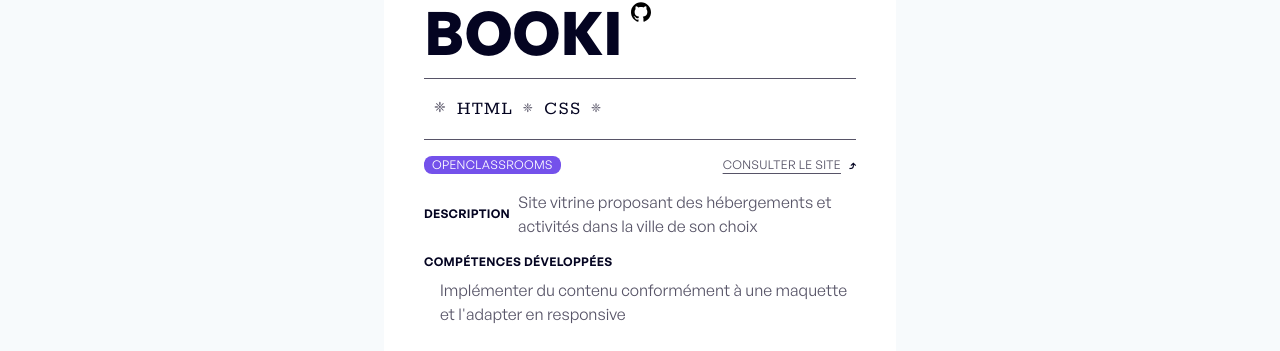
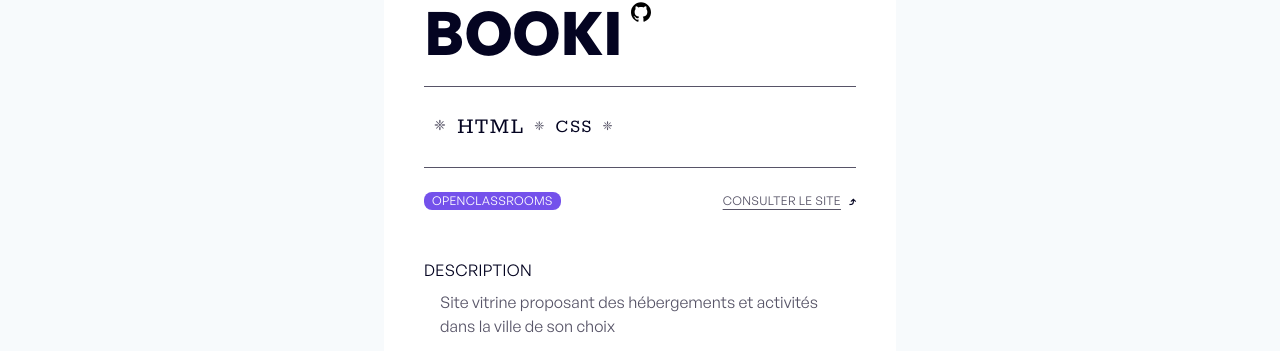
Before and after one commit to MandyTrl/mdytrl, a Next.js app: page /projects/Booki in a window 1280 px wide. Shown: the part 601-952 px from the top of the page. Built offline with nearby package versions, Linux system fonts and the light colour scheme; what tailwindcss-gradients would draw is missing.

Commit message:
switch section to page (about) + spacing)

```diff
--- /dev/null
+++ b/src/app/about/page.tsx
@@ -0,0 +1,16 @@
+import { Inspiration } from '@/components/Inspiration/Inspiration'
+import { AboutLayout } from '@/components/Layouts/AboutLayout'
+
+export default function About() {
+  return (
+    <main className="flex flex-col h-full items-center justify-between font-generalSans">
+      <section id="about" className="mb-20 h-full">
+        <AboutLayout />
+      </section>
+
+      <section id="inspiration" className="mb-20">
+        <Inspiration />
+      </section>
+    </main>
+  )
+}
--- a/src/app/layout.tsx
+++ b/src/app/layout.tsx
@@ -1,7 +1,7 @@
 import type { Metadata } from 'next'
 import './globals.css'
 import { rokkitt, generalSans } from '@/utils/fonts'
-import { Navbar } from '@/components/Navbar'
+import { Navbar } from '@/components/Navigation/Navbar'
 import { Footer } from '@/components/Footer/Footer'
 import Cursor from '@/components/UI/Cursor'
 import { PreLoader } from '@/components/PreLoader'
--- a/src/app/page.tsx
+++ b/src/app/page.tsx
@@ -1,7 +1,5 @@
 import { LocalTime } from '@/components/LocalTime'
-import { TechnicalSkillsLayout } from './layouts/TechnicalSkillsLayout'
-import { AboutLayout } from './layouts/AboutLayout'
-import { Inspiration } from '@/components/Inspiration/Inspiration'
+import { TechnicalSkillsLayout } from '@/components/layouts/TechnicalSkillsLayout'
 
 export default function Home() {
   return (
@@ -17,14 +15,6 @@
         <div className="text-6xl mb-12">Projets</div>
         <TechnicalSkillsLayout />
       </section>
-
-      <section id="about" className="mb-20 h-full">
-        <AboutLayout />
-      </section>
-
-      <section id="inspiration" className="mb-20">
-        <Inspiration />
-      </section>
     </main>
   )
 }
--- a/src/app/projects/[slug]/page.tsx
+++ b/src/app/projects/[slug]/page.tsx
@@ -1,4 +1,4 @@
-import { ProjectLayout } from '@/app/layouts/ProjectLayout'
+import { ProjectLayout } from '@/components/Layouts/ProjectLayout'
 
 export default function ResumeProject() {
   return (
--- a/src/app/layouts/ProjectLayout.tsx
+++ b/src/components/Layouts/ProjectLayout.tsx
@@ -5,7 +5,6 @@
 import { clsx } from 'clsx'
 import { v4 as uuidv4 } from 'uuid'
 import { projects } from '@/utils/datas/projects'
-import { Separator } from '@/components/UI/Separator'
 import { Slider } from '@/components/UI/Slider'
 
 export const ProjectLayout = () => {
@@ -44,10 +43,10 @@
           )}
         </div>
 
-        <ul className="w-full flex items-center border-y border-solid border-gray-primary py-4 my-4">
+        <ul className="w-full flex items-center border-y border-solid border-gray-primary py-6 my-6">
           {project.stacks.map((stack: string) => {
             return stack !== lastStack ? (
-              <li key={uuidv4()} className="flex items-center uppercase tracking-wider font-rokkitt text-xl">
+              <li key={uuidv4()} className="flex items-center uppercase tracking-wider font-rokkitt text-2xl">
                 <span className="text-sm px-[10px] text-gray-primary">❈</span>
                 {stack}
               </li>
@@ -86,13 +85,14 @@
             )}
           </div>
 
-          <div className="flex items-center mb-4">
-            <p className="font-semibold uppercase text-xs mr-2 tracking-wide">Description</p>
-            <p className="text-gray-primary">{project.description}</p>
+          <div className="flex-col py-8">
+            <div className="mb-6">
+              <p className="uppercase mr-2 tracking-wide pb-2">Description</p>
+              <p className="text-gray-primary pl-4">{project.description}</p>
             </div>
 
             <div>
-            <p className="font-semibold uppercase text-xs mr-2 tracking-wide mb-2">COMPÉTENCES DÉVELOPPÉES</p>
+              <p className="uppercase mr-2 tracking-wide pb-2">COMPÉTENCES DÉVELOPPÉES</p>
               <div>
                 {project.skills_developed?.map((skill: string) => {
                   return (
@@ -106,5 +106,6 @@
           </div>
         </div>
       </div>
+    </div>
   )
 }
--- a/src/app/layouts/TechnicalSkillsLayout.tsx
+++ b/src/components/Layouts/TechnicalSkillsLayout.tsx
@@ -3,7 +3,7 @@
 
 export const TechnicalSkillsLayout = () => {
   return (
-    <aside className="flex w-full max-h-[450px]">
+    <aside className="w-full h-[600px] flex justify-around items-center">
       <Stacks />
       <ProjectsList />
     </aside>
--- a/src/components/Navbar.tsx
+++ b/src/components/Navigation/Navbar.tsx
@@ -23,9 +23,9 @@
         </li>
         <li>
           <Link
-            href={pathname === '/' ? '#about' : '/#about'}
+            href="/about"
             className="hover:underline hover:underline-offset-4"
-            onClick={() => gsap.to(window, { duration: 2, scrollTo: { y: '#about', offsetY: 160 } })}
+            // onClick={() => gsap.to(window, { duration: 2, scrollTo: { y: '#about', offsetY: 160 } })}
           >
             À propos
           </Link>
--- a/src/components/ProjectsList.tsx
+++ b/src/components/ProjectsList.tsx
@@ -4,12 +4,12 @@
 
 export const ProjectsList = () => {
   return (
-    <div className="w-full h-full ml-10">
+    <div className="w-5/6 h-full">
       {projects.map((project, index) => {
         return (
           <div
             key={index}
-            className="element-hover group py-6 hover:cursor-pointer last:border-b border-t border-primary"
+            className="element-hover group py-10 hover:cursor-pointer last:border-b border-t border-primary"
           >
             <Link href={`/projects/${project.name}`}>
               <div className="flex justify-between px-2">
--- a/src/components/Stacks.tsx
+++ b/src/components/Stacks.tsx
@@ -6,7 +6,7 @@
   const stacksWithUniqueIds = stacks.map((stack) => ({ ...stack, id: uuidv4() }))
 
   return (
-    <div className="w-fit h-full overflow-hidden no-scrollbar relative">
+    <div className="w-fit h-full overflow-hidden no-scrollbar relative border border-red">
       <div>
         <div className="animate-scrolling">
           {stacksWithUniqueIds.map((stack: stackType) => {
```
Also changed, not shown: src/components/Layouts/AboutLayout.tsx (renamed from src/app/layouts/AboutLayout.tsx). Lines whose indentation alone changed are shown as unchanged.
